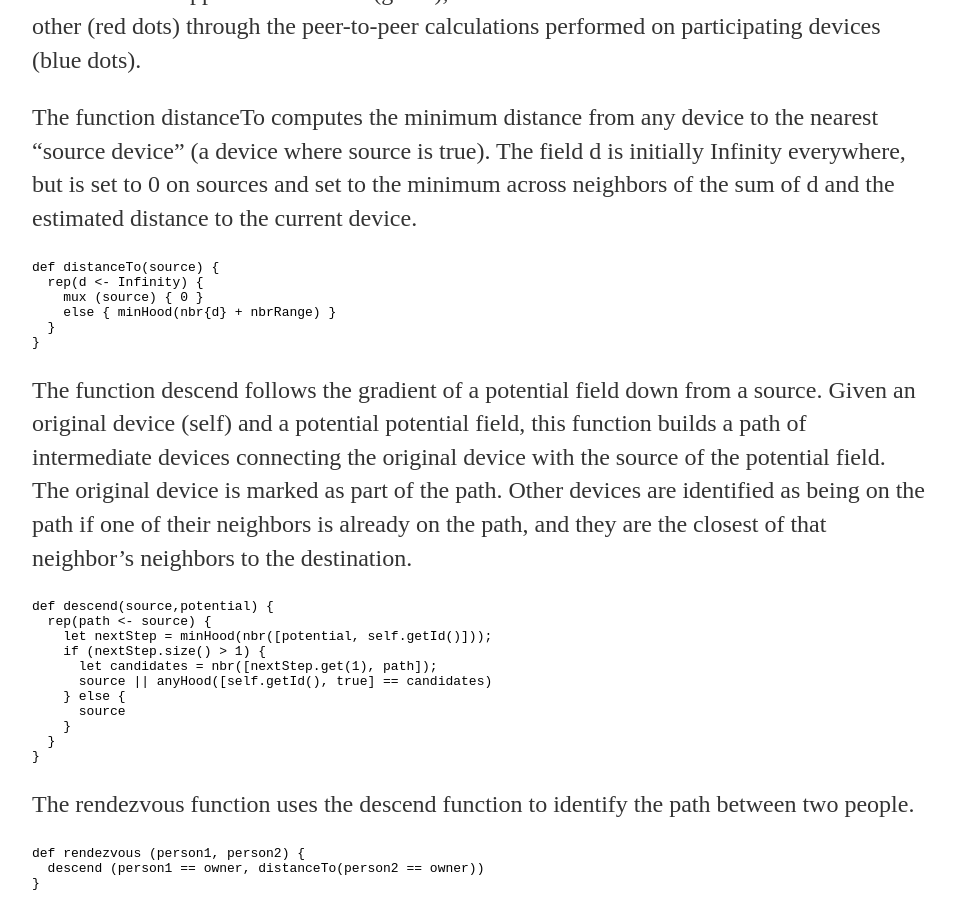
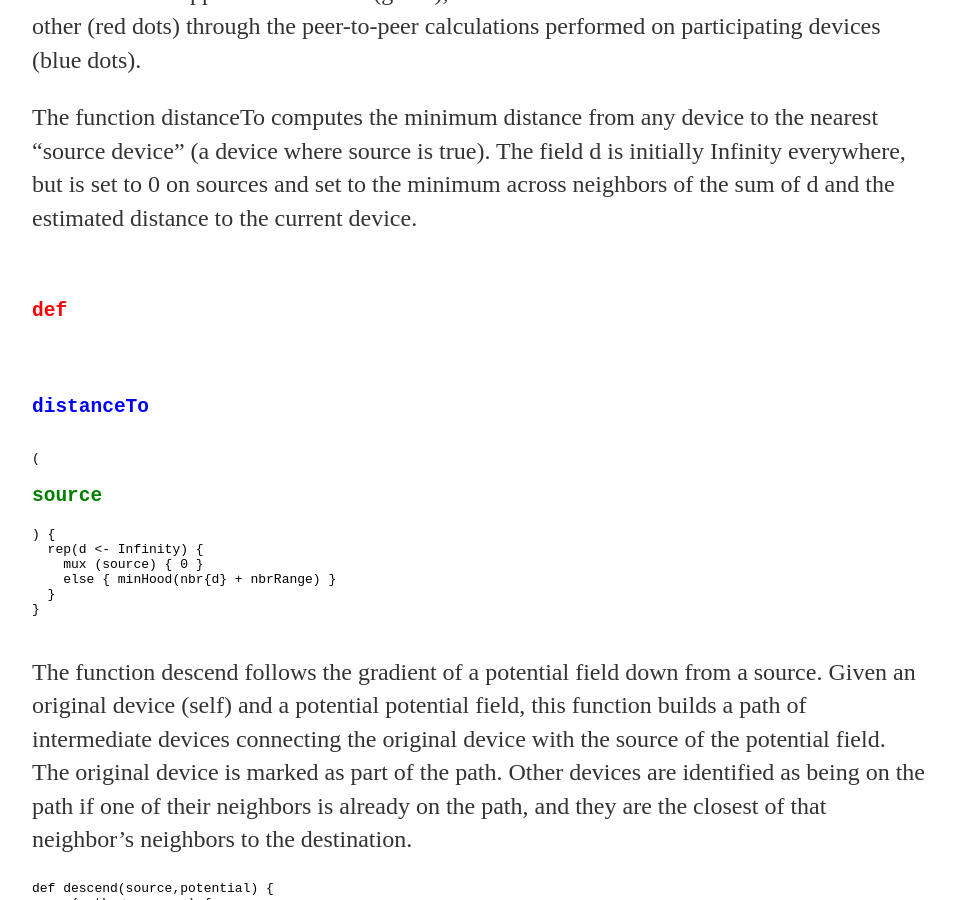
Before and after one commit to tasseomancy/tasseomancy.github.io, a Jekyll site: the page built from _posts/2018-02-07-peer-to-peer-route-planning.md, in a window 1280 px wide and 900 px high, scrolled down 957 px. Shown: the whole window, without its empty margins (160-1115 px from the left). Built offline with Jekyll 4.4.1, drawn with Linux system fonts in a browser that asks for light colours; some of the changed text lies outside the part shown.

Commit message:
Update 2018-02-07-peer-to-peer-route-planning.md

````diff
--- a/_posts/2018-02-07-peer-to-peer-route-planning.md
+++ b/_posts/2018-02-07-peer-to-peer-route-planning.md
@@ -2,10 +2,10 @@
 title: Peer-to-peer route planning
 layout: default
 ---
-<h4> test color 1 </h4>
-<h5> test color 2 </h5>
-<h6> test color 3 </h6>
-<h3> test color 4 </h3>
+<h4> test color 1 red </h4>
+<h5> test color 2 blue </h5>
+<h6> test color 3 purple </h6>
+<h3> test color 4 green </h3>
 
 <pre>
 <code>
@@ -29,14 +29,16 @@ Using some of Protelis’s special operators (purple), a small number of functio
 
 The function distanceTo computes the minimum distance from any device to the nearest "source device" (a device where source is true). The field d is initially Infinity everywhere, but is set to 0 on sources and set to the minimum across neighbors of the sum of d and the estimated distance to the current device.
 
-```
-def distanceTo(source) {
+<pre>
+<code>
+<h4>def</h4> <h5>distanceTo</h5>(<h3>source</h3>) {
   rep(d <- Infinity) {
     mux (source) { 0 }
     else { minHood(nbr{d} + nbrRange) }
   }
 }
-```
+</code>
+</pre>
 
 The function descend follows the gradient of a potential field down from a source. Given an original device (self) and a potential potential field, this function builds a path of intermediate devices connecting the original device with the source of the potential field. The original device is marked as part of the path. Other devices are identified as being on the path if one of their neighbors is already on the path, and they are the closest of that neighbor's neighbors to the destination.
 
````
